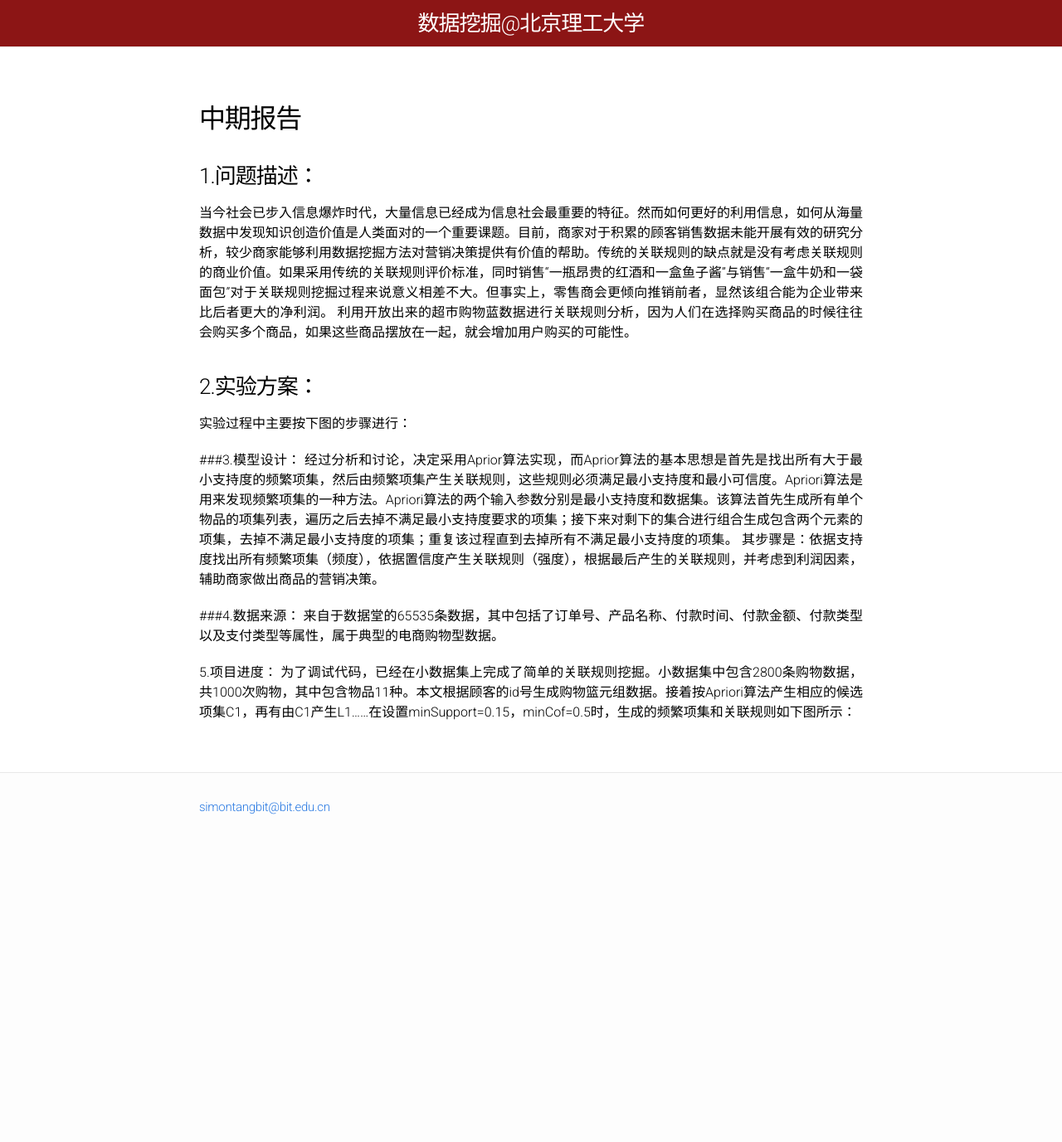
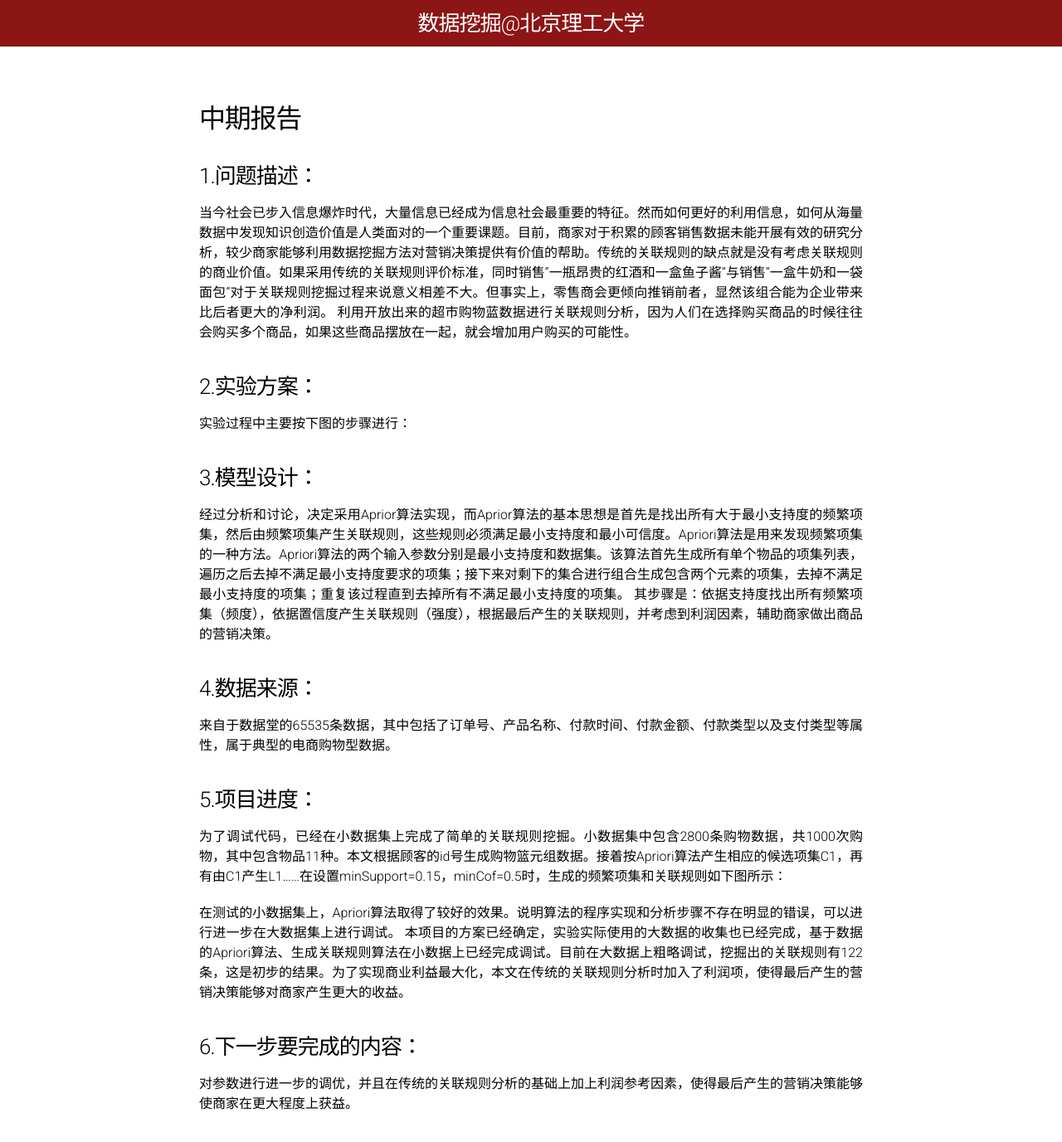
Before and after one commit to BITDM/bitdm.github.io, a Jekyll site: the page built from 2017/projects/p07/midterm.md, in a window 1280 px wide and 1400 px high. Shown: the top 1377 px of the window at 83% size. Built offline with Jekyll 4.4.1, drawn with Linux system fonts in a browser that asks for light colours; our own code applies the rules of GitHub Pages for plain Markdown files.

Commit message:
Update midterm.md

```diff
--- a/2017/projects/p07/midterm.md
+++ b/2017/projects/p07/midterm.md
@@ -14,13 +14,21 @@ permalink: /2017/projects/p07/midterm/
 
 
 
-###3.模型设计：
+### 3.模型设计：
 经过分析和讨论，决定采用Aprior算法实现，而Aprior算法的基本思想是首先是找出所有大于最小支持度的频繁项集，然后由频繁项集产生关联规则，这些规则必须满足最小支持度和最小可信度。Apriori算法是用来发现频繁项集的一种方法。Apriori算法的两个输入参数分别是最小支持度和数据集。该算法首先生成所有单个物品的项集列表，遍历之后去掉不满足最小支持度要求的项集；接下来对剩下的集合进行组合生成包含两个元素的项集，去掉不满足最小支持度的项集；重复该过程直到去掉所有不满足最小支持度的项集。
 其步骤是：依据支持度找出所有频繁项集（频度），依据置信度产生关联规则（强度），根据最后产生的关联规则，并考虑到利润因素，辅助商家做出商品的营销决策。
 
-###4.数据来源：
+### 4.数据来源：
 来自于数据堂的65535条数据，其中包括了订单号、产品名称、付款时间、付款金额、付款类型以及支付类型等属性，属于典型的电商购物型数据。
 
 
-5.项目进度：
+### 5.项目进度：
 为了调试代码，已经在小数据集上完成了简单的关联规则挖掘。小数据集中包含2800条购物数据，共1000次购物，其中包含物品11种。本文根据顾客的id号生成购物篮元组数据。接着按Apriori算法产生相应的候选项集C1，再有由C1产生L1……在设置minSupport=0.15，minCof=0.5时，生成的频繁项集和关联规则如下图所示：
+
+
+
+在测试的小数据集上，Apriori算法取得了较好的效果。说明算法的程序实现和分析步骤不存在明显的错误，可以进行进一步在大数据集上进行调试。
+本项目的方案已经确定，实验实际使用的大数据的收集也已经完成，基于数据的Apriori算法、生成关联规则算法在小数据上已经完成调试。目前在大数据上粗略调试，挖掘出的关联规则有122条，这是初步的结果。为了实现商业利益最大化，本文在传统的关联规则分析时加入了利润项，使得最后产生的营销决策能够对商家产生更大的收益。
+
+### 6.下一步要完成的内容：
+对参数进行进一步的调优，并且在传统的关联规则分析的基础上加上利润参考因素，使得最后产生的营销决策能够使商家在更大程度上获益。
```
